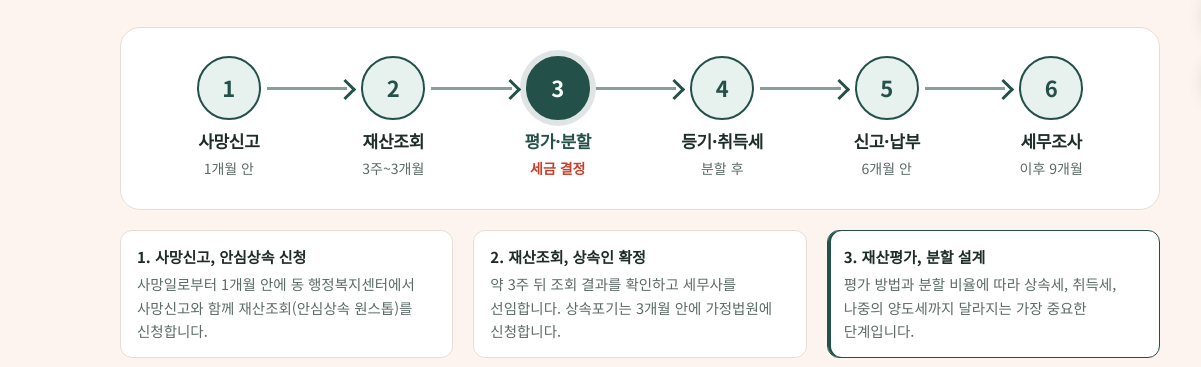
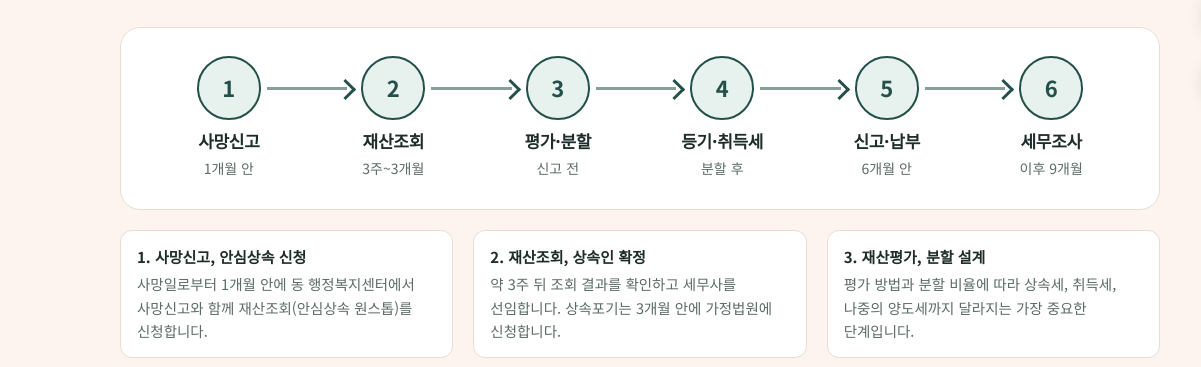
Before and after one commit to HeritageforYou/heritageforyou.github.io, a plain HTML site: page inheritance.html in a window 1280 px wide. Shown: the part 672-1039 px from the top of the page, 0-1201 px from the left. Drawn offline with Linux system fonts and the light colour scheme.

Commit message:
상속세 신고 도식에서 3단계 강조 표시 제거
Co-Authored-By: Claude Opus 5.5 <noreply@anthropic.com>
Claude-Session: https://claude.ai/code/session_012AhFjK8FXEYC9c6HKqqHMG

```diff
--- a/inheritance.html
+++ b/inheritance.html
@@ -21,7 +21,7 @@
 <link rel="apple-touch-icon" href="img/logo.png">
 <link rel="preconnect" href="https://fonts.googleapis.com">
 <link href="https://fonts.googleapis.com/css2?family=Noto+Sans+KR:wght@400;500;700&display=swap" rel="stylesheet">
-<link rel="stylesheet" href="styles.css?v=202611171705">
+<link rel="stylesheet" href="styles.css?v=202611171707">
 <link rel="icon" href="favicon.png">
 
 </head>
@@ -47,7 +47,7 @@
   <ol class="tl" aria-label="상속세 신고 6단계 흐름">
     <li><span class="dot">1</span><b>사망신고</b><em>1개월 안</em></li>
     <li><span class="dot">2</span><b>재산조회</b><em>3주~3개월</em></li>
-    <li class="key"><span class="dot">3</span><b>평가·분할</b><em>세금 결정</em></li>
+    <li><span class="dot">3</span><b>평가·분할</b><em>신고 전</em></li>
     <li><span class="dot">4</span><b>등기·취득세</b><em>분할 후</em></li>
     <li><span class="dot">5</span><b>신고·납부</b><em>6개월 안</em></li>
     <li><span class="dot">6</span><b>세무조사</b><em>이후 9개월</em></li>
@@ -55,7 +55,7 @@
   <div class="tl-d">
     <p><b>1. 사망신고, 안심상속 신청</b>사망일로부터 1개월 안에 동 행정복지센터에서 사망신고와 함께 재산조회(안심상속 원스톱)를 신청합니다.</p>
     <p><b>2. 재산조회, 상속인 확정</b>약 3주 뒤 조회 결과를 확인하고 세무사를 선임합니다. 상속포기는 3개월 안에 가정법원에 신청합니다.</p>
-    <p class="key"><b>3. 재산평가, 분할 설계</b>평가 방법과 분할 비율에 따라 상속세, 취득세, 나중의 양도세까지 달라지는 가장 중요한 단계입니다.</p>
+    <p><b>3. 재산평가, 분할 설계</b>평가 방법과 분할 비율에 따라 상속세, 취득세, 나중의 양도세까지 달라지는 가장 중요한 단계입니다.</p>
     <p><b>4. 협의분할, 취득세, 등기</b>분할협의서를 쓰고 취득세를 낸 뒤 등기합니다. 배우자공제를 받으려면 등기가 필요합니다.</p>
     <p><b>5. 상속세 신고, 납부</b>사망한 달의 말일부터 6개월 안에 신고합니다. 현금이 부족하면 최대 10년 연부연납을 신청할 수 있습니다.</p>
     <p><b>6. 세무서 조사, 결정</b>신고기한부터 9개월 안에 세무서가 세액을 확정합니다. 사전증여와 계좌내역이 주로 문제가 됩니다.</p>
```
Also changed, not shown: audit.html (+1 -1 lines), index.html (+1 -1 lines), location.html (+1 -1 lines).
